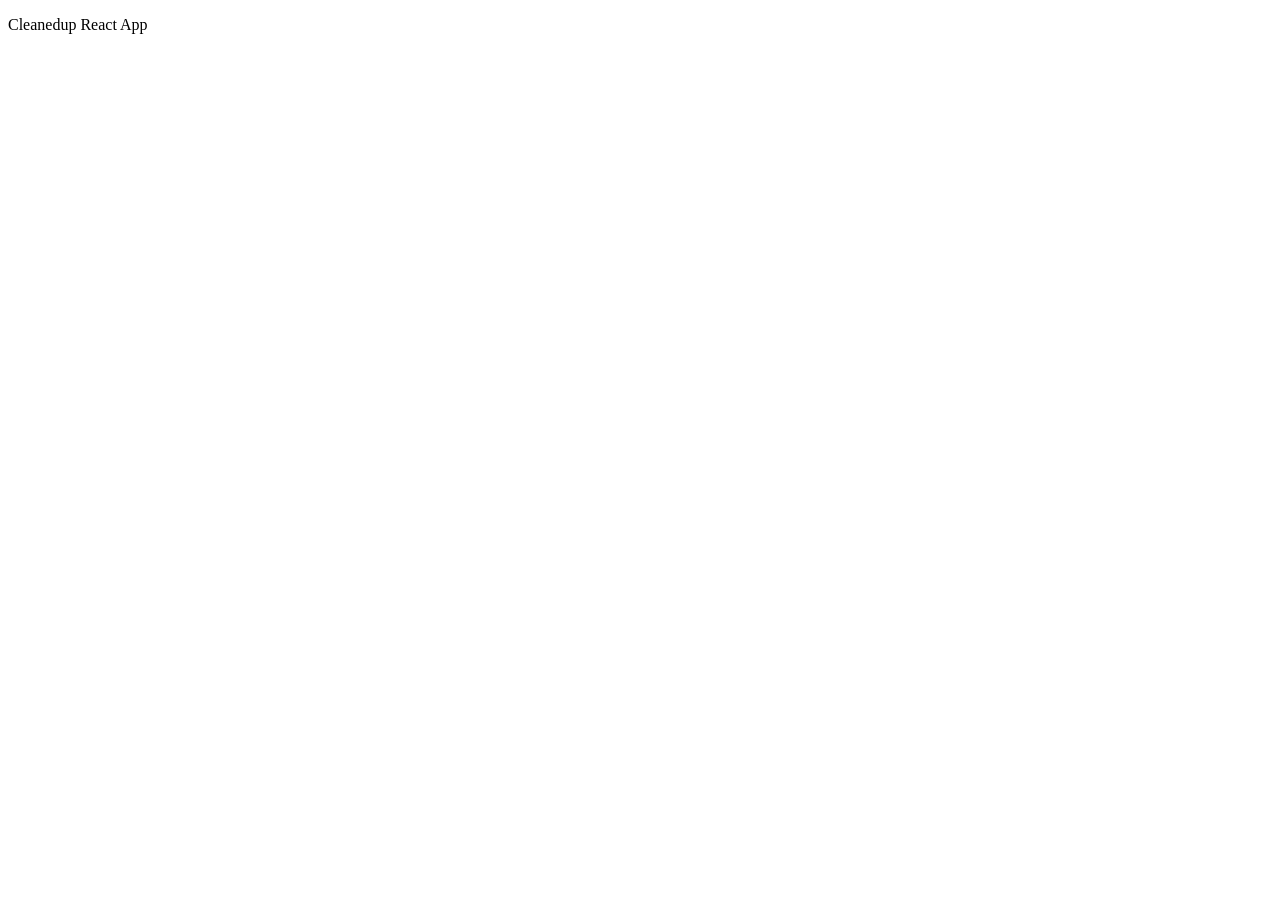
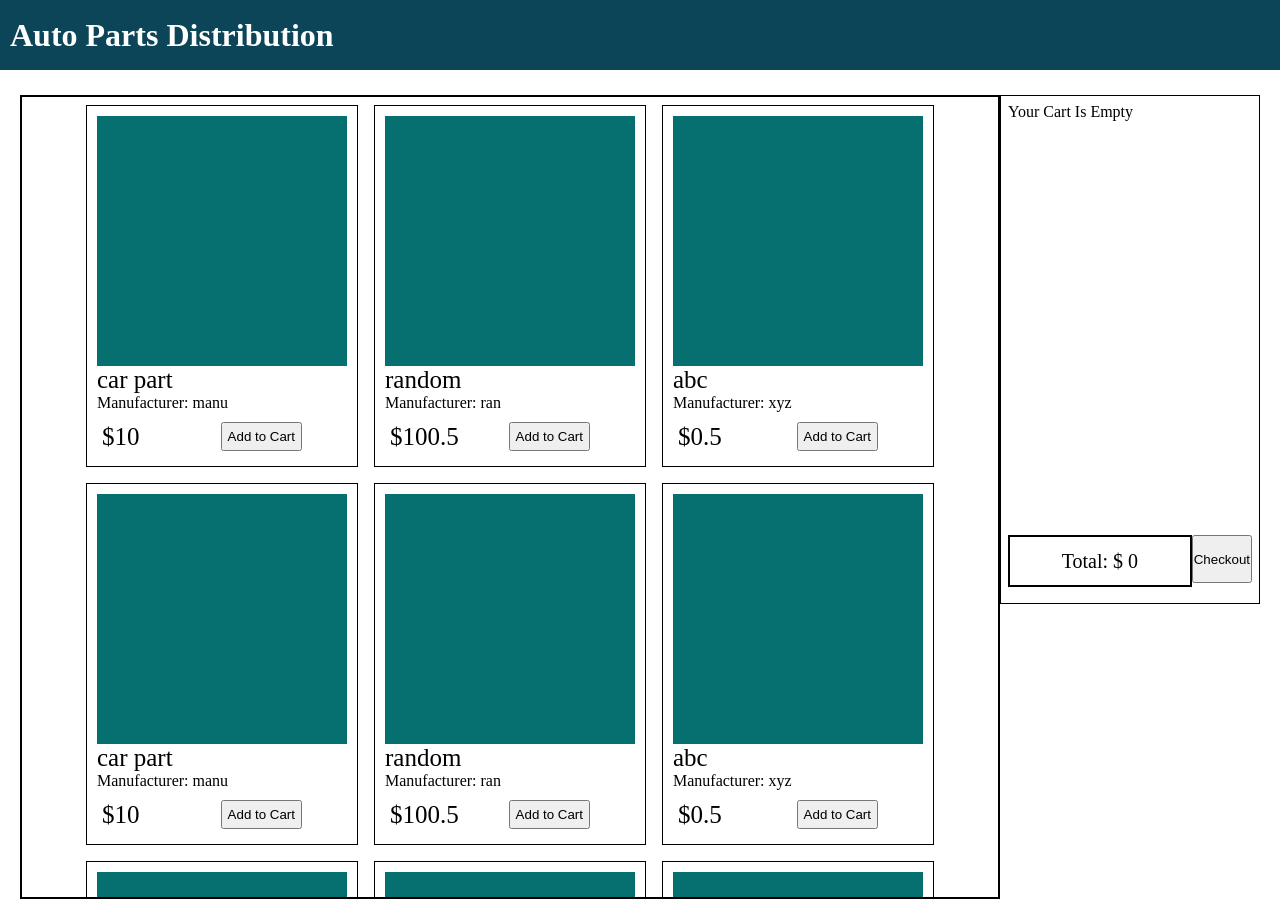
Before and after one commit to johann370/auto-parts-web-app, a React (Create React App) app: page / in a window 1280 px wide. Before the commit the page ends 800 px from the top, so only its background shows below. Built offline with nearby package versions, Linux system fonts and the light colour scheme.

Commit message:
finished basic home layout

```diff
--- a/src/App.jsx
+++ b/src/App.jsx
@@ -1,11 +1,40 @@
-import React from 'react';
+import React, { useState } from 'react';
 import './App.css';
+import CarParts from './CarParts';
+import Cart from './Cart';
+import Header from './Header';
 
 function App() {
+
+  const [cartItems, setCartItems] = useState({});
+  const [displayCart, setDisplayCart] = useState(false);
+
+  const addToCart = (id, partName, price, count) => {
+    setCartItems((cartItems) => ({
+      ...cartItems, [id]: {
+        partName: partName,
+        price: price,
+        count: count
+      }
+    }))
+  };
+
+  const removeFromCart = (id) => {
+    let temp = { ...cartItems }
+    delete temp[id]
+
+    setCartItems(temp)
+  };
+
   return (
-    <p>
-      Cleanedup React App
-    </p>
+    <div>
+      <Header displayCart={displayCart} setDisplayCart={setDisplayCart} />
+      {displayCart && <Cart cartItems={cartItems} />}
+      <div className='main'>
+        <CarParts addToCart={addToCart} removeFromCart={removeFromCart} />
+        <Cart cartItems={cartItems} />
+      </div>
+    </div>
   );
 }
 
--- /dev/null
+++ b/src/CarPart.js
@@ -0,0 +1,35 @@
+import React, { useEffect, useState } from 'react'
+import CountEdit from './CountEdit';
+
+const CarPart = ({ id, partName, price, manufacturer, addToCart, removeFromCart }) => {
+    const [count, setCount] = useState(0);
+    const [displayAddButton, setDisplayAddButton] = useState(true)
+    const [displayCountEdit, setDisplayCountEdit] = useState(false)
+
+    useEffect(() => {
+        if (count <= 0) {
+            setDisplayAddButton(true);
+            setDisplayCountEdit(false);
+            removeFromCart(id)
+        } else if (count > 0) {
+            setDisplayAddButton(false);
+            setDisplayCountEdit(true);
+            addToCart(id, partName, price, count);
+        }
+    }, [count]);
+
+    return (
+        <div className='car-part'>
+            <div className='part-image'></div>
+            <p className='part-name' >{partName}</p>
+            <p className='part-manufacturer' >Manufacturer: {manufacturer}</p>
+            <div className='price-div'>
+                <p className='part-price' >${price}</p>
+                {displayAddButton && <button className='add-button' onClick={() => setCount(1)}>Add to Cart</button>}
+                {displayCountEdit && <CountEdit count={count} setCount={setCount} />}
+            </div>
+        </div>
+    )
+}
+
+export default CarPart
--- /dev/null
+++ b/src/CarParts.js
@@ -0,0 +1,124 @@
+import React from 'react'
+import CarPart from './CarPart'
+
+const CarParts = ({ addToCart, removeFromCart }) => {
+
+    const carParts = [
+        {
+            id: 1,
+            name: 'car part',
+            price: 10.00,
+            manufacturer: 'manu',
+        },
+        {
+            id: 2,
+            name: 'random',
+            price: 100.50,
+            manufacturer: 'ran',
+        },
+        {
+            id: 3,
+            name: 'abc',
+            price: 0.50,
+            manufacturer: 'xyz',
+        },
+        {
+            id: 4,
+            name: 'car part',
+            price: 10.00,
+            manufacturer: 'manu',
+        },
+        {
+            id: 5,
+            name: 'random',
+            price: 100.50,
+            manufacturer: 'ran',
+        },
+        {
+            id: 6,
+            name: 'abc',
+            price: 0.50,
+            manufacturer: 'xyz',
+        },
+        {
+            id: 7,
+            name: 'car part',
+            price: 10.00,
+            manufacturer: 'manu',
+        },
+        {
+            id: 8,
+            name: 'random',
+            price: 100.50,
+            manufacturer: 'ran',
+        },
+        {
+            id: 9,
+            name: 'abc',
+            price: 0.50,
+            manufacturer: 'xyz',
+        },
+        {
+            id: 11,
+            name: 'car part',
+            price: 10.00,
+            manufacturer: 'manu',
+        },
+        {
+            id: 12,
+            name: 'random',
+            price: 100.50,
+            manufacturer: 'ran',
+        },
+        {
+            id: 13,
+            name: 'abc',
+            price: 0.50,
+            manufacturer: 'xyz',
+        },
+        {
+            id: 14,
+            name: 'car part',
+            price: 10.00,
+            manufacturer: 'manu',
+        },
+        {
+            id: 15,
+            name: 'random',
+            price: 100.50,
+            manufacturer: 'ran',
+        },
+        {
+            id: 16,
+            name: 'abc',
+            price: 0.50,
+            manufacturer: 'xyz',
+        },
+        {
+            id: 17,
+            name: 'car part',
+            price: 10.00,
+            manufacturer: 'manu',
+        },
+        {
+            id: 18,
+            name: 'random',
+            price: 100.50,
+            manufacturer: 'ran',
+        },
+        {
+            id: 19,
+            name: 'abc',
+            price: 0.50,
+            manufacturer: 'xyz',
+        },
+    ]
+
+    return (
+        <div className='car-parts'>
+            {carParts.map((carPart) => <CarPart key={carPart.id} id={carPart.id} partName={carPart.name} price={carPart.price} manufacturer={carPart.manufacturer} addToCart={addToCart} removeFromCart={removeFromCart} />)}
+        </div>
+    )
+}
+
+export default CarParts
--- /dev/null
+++ b/src/Cart.js
@@ -0,0 +1,29 @@
+import React, { useEffect, useState } from 'react'
+import CartItem from './CartItem'
+
+const Cart = ({ cartItems }) => {
+    const [renderItems, setRenderItems] = useState([]);
+    const [total, setTotal] = useState(0);
+
+    useEffect(() => {
+        if (!cartItems || Object.keys(cartItems).length === 0) {
+            return
+        }
+        setRenderItems(Object.values(cartItems).map((cartItem) => <CartItem key={cartItem.partName} count={cartItem.count} partName={cartItem.partName} price={cartItem.price} />));
+        setTotal(Object.values(cartItems).reduce((accumulator, currentValue) => accumulator + (currentValue.count * currentValue.price), 0,));
+    }, [cartItems]);
+
+    return (
+        <div className='cart'>
+            <div className='cart-items'>
+                {Object.keys(cartItems).length > 0 ? <div>{renderItems}</div> : <p>Your Cart Is Empty</p>}
+            </div>
+            <div className='total-checkout-div'>
+                <p id='total'>Total: $ {total}</p>
+                <button>Checkout</button>
+            </div>
+        </div>
+    )
+}
+
+export default Cart
--- /dev/null
+++ b/src/CartButton.js
@@ -0,0 +1,9 @@
+import React from 'react'
+
+const CartButton = ({ displayCart, setDisplayCart }) => {
+    return (
+        <button onClick={() => setDisplayCart(!displayCart)}>Cart</button>
+    )
+}
+
+export default CartButton
--- /dev/null
+++ b/src/CartItem.js
@@ -0,0 +1,12 @@
+import React from 'react'
+
+const CartItem = ({ count, partName, price }) => {
+    return (
+        <div>
+            <p>{count} x {partName}</p>
+            <p>${price * count}</p>
+        </div>
+    )
+}
+
+export default CartItem
--- /dev/null
+++ b/src/CountEdit.js
@@ -0,0 +1,25 @@
+import React, { useEffect, useState } from 'react'
+
+const CountEdit = ({ count, setCount }) => {
+    const [inputValue, setInputValue] = useState(1);
+
+    const handleSubmit = (e) => {
+        if (e.key === 'Enter') {
+            setCount(inputValue);
+        }
+    }
+
+    useEffect(() => {
+        setInputValue(count);
+    }, [count]);
+
+    return (
+        <div className='count-edit-div'>
+            <button onClick={() => setCount(count - 1)}>-</button>
+            <input type='number' value={inputValue} onChange={(e) => setInputValue(e.target.value)} onKeyDown={handleSubmit}  ></input>
+            <button onClick={() => setCount(count + 1)}>+</button>
+        </div>
+    )
+}
+
+export default CountEdit
--- /dev/null
+++ b/src/Header.js
@@ -0,0 +1,12 @@
+import React from 'react'
+import CartButton from './CartButton'
+
+const Header = ({ displayCart, setDisplayCart }) => {
+    return (
+        <div className='header'>
+            <h1 className='header-title'>Auto Parts Distribution</h1>
+        </div>
+    )
+}
+
+export default Header
--- a/src/index.css
+++ b/src/index.css
@@ -0,0 +1,129 @@
+* {
+    margin: 0;
+    padding: 0;
+}
+
+body {
+    overflow: hidden;
+}
+
+.header {
+    background-color: rgb(11, 69, 87);
+    display: flex;
+    justify-content: space-between;
+    align-items: center;
+    padding: 10px;
+    height: 50px;
+}
+
+.header-title {
+    color: white;
+}
+
+.main {
+    display: flex;
+    margin: 20px;
+    margin-top: 25px;
+}
+
+.car-part {
+    border: 1px solid black;
+    width: fit-content;
+    margin: 0.5rem;
+    padding: 10px;
+}
+
+.car-parts {
+    display: flex;
+    flex-wrap: wrap;
+    width: 80%;
+    border: 2px solid black;
+    justify-content: center;
+    overflow-y: scroll;
+    height: 100vh;
+}
+
+.part-image {
+    width: 250px;
+    height: 250px;
+    background-color: rgb(6, 112, 112);
+    margin: auto;
+}
+
+.part-name {
+    font-size: 25px;
+}
+
+.part-price {
+    font-size: 25px;
+}
+
+.price-div {
+    display: flex;
+    justify-content: space-between;
+    margin-top: 5px;
+    padding: 5px;
+    align-items: center;
+    width: 200px;
+}
+
+.add-button {
+    padding: 5px;
+}
+
+.count-edit-div input {
+    width: 65px;
+    height: 26px;
+    text-align: center;
+    padding: 0;
+}
+
+.count-edit-div input::-webkit-outer-spin-button,
+.count-edit-div input::-webkit-inner-spin-button {
+    -webkit-appearance: none;
+    margin: 0;
+}
+
+/* Firefox */
+.count-edit-div input[type=number] {
+    -moz-appearance: textfield;
+}
+
+.count-edit-div button {
+    width: 30px;
+    height: 30px;
+}
+
+.cart {
+    position: relative;
+    border: 1px solid black;
+    width: 20%;
+    max-height: 30rem;
+    background-color: white;
+    padding: 7px;
+    padding-bottom: 20px;
+}
+
+.cart-items {
+    height: 90%;
+    overflow: auto;
+}
+
+.total-checkout-div {
+    height: 10%;
+    display: flex;
+    position: sticky;
+    bottom: 0;
+    width: 100%;
+}
+
+#total {
+    font-size: 20px;
+    width: 80%;
+    margin: 0;
+    height: 3rem;
+    background-color: white;
+    border: 2px solid black;
+    text-align: center;
+    line-height: 3rem;
+}
```
